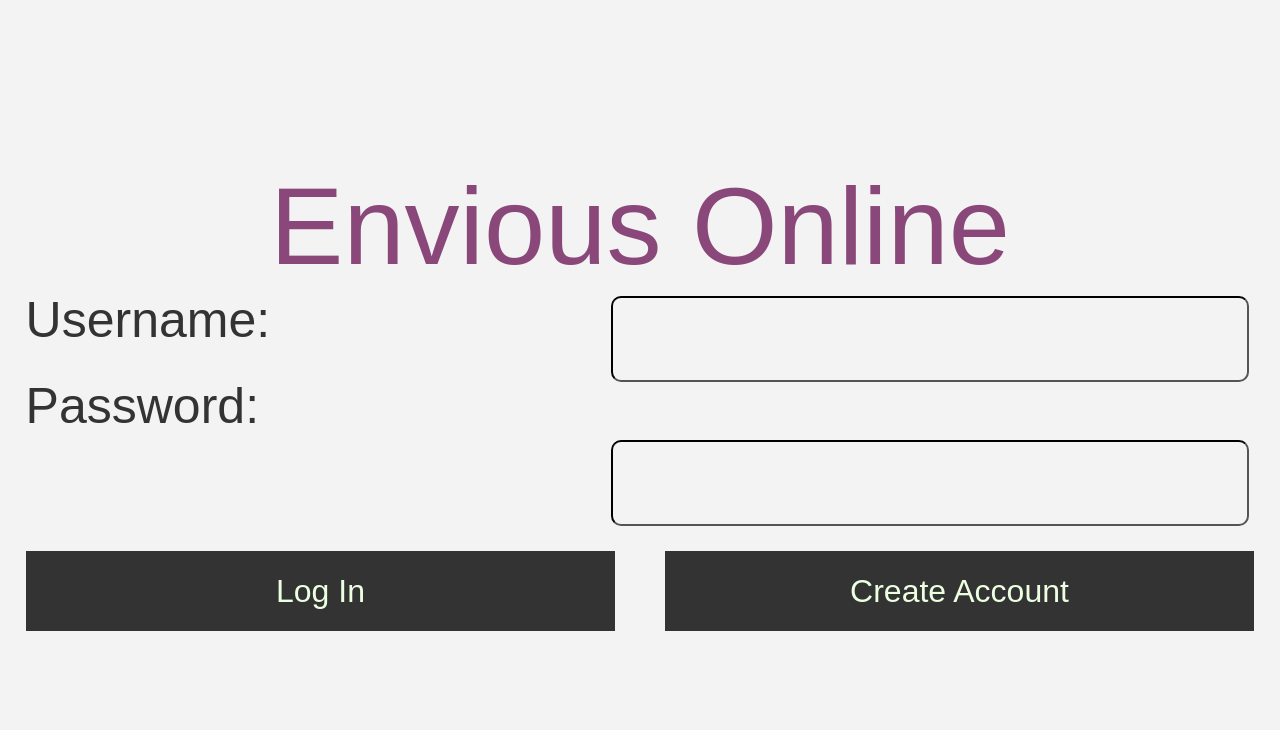
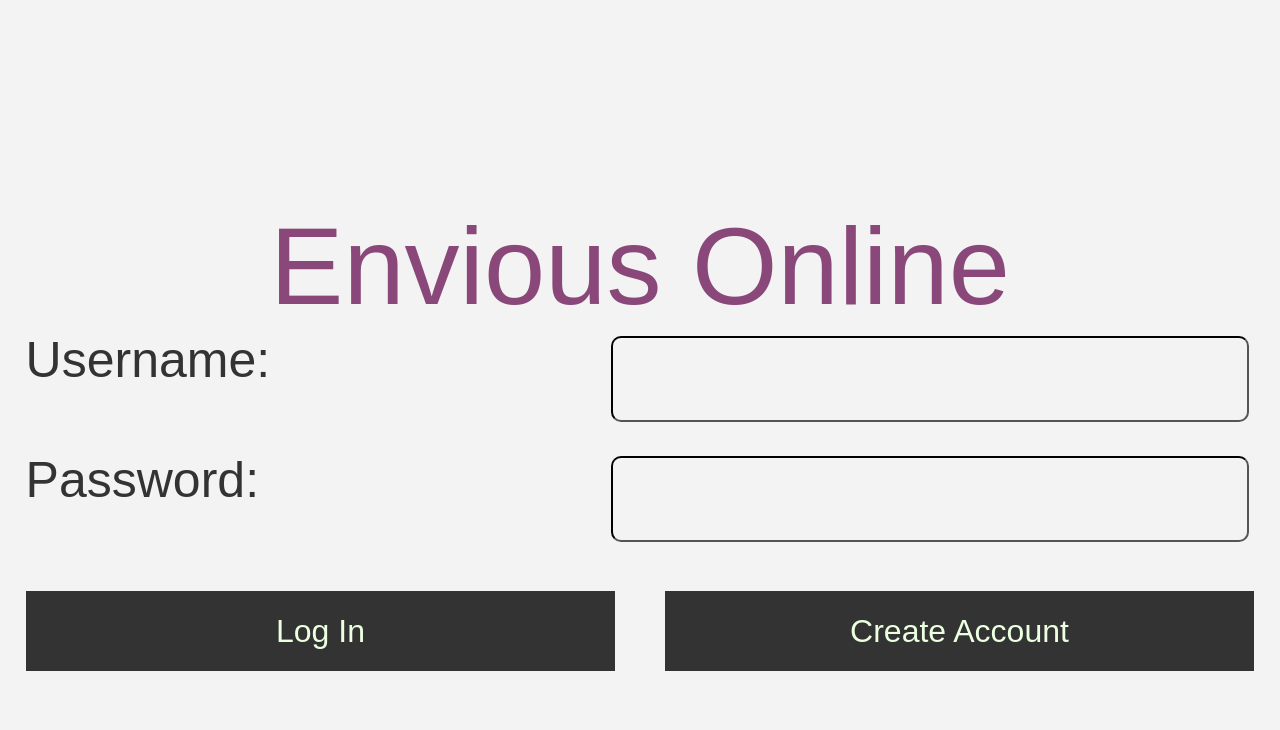
Before and after one commit to nick-smith8/EnviousCode, a Node server app: page / in a window 1280 px wide; the page is wider, and only the part inside the window is pictured. Shown: the top 730 px of that part. Run offline with Node 20, Linux system fonts and the light colour scheme; data that the repository does not hold is empty; some libraries are stand-ins or nearby versions; some web fonts are replaced.

Commit message:
Small style update

```diff
--- a/public/css/style.css
+++ b/public/css/style.css
@@ -46,7 +46,7 @@ a {
     font-family: 'Cabin Condensed', sans-serif;
     font-weight: 400;
     position: absolute;
-    height: 60%;
+    height: 50%;
     width: 96%;
     margin: auto;
     bottom: 0;
@@ -76,7 +76,7 @@ a {
     font-size: 110px;
 }
 .loginform {
-	height: 60%;
+	height: 100%;
 }
 .createform {
 	height: 60%;
```
